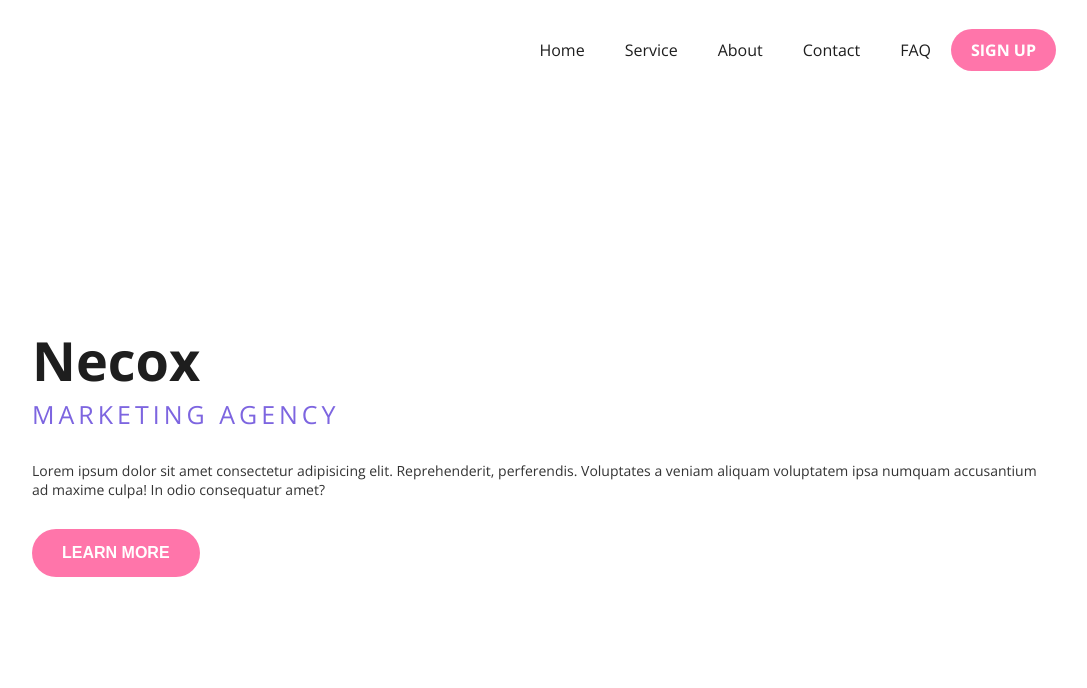
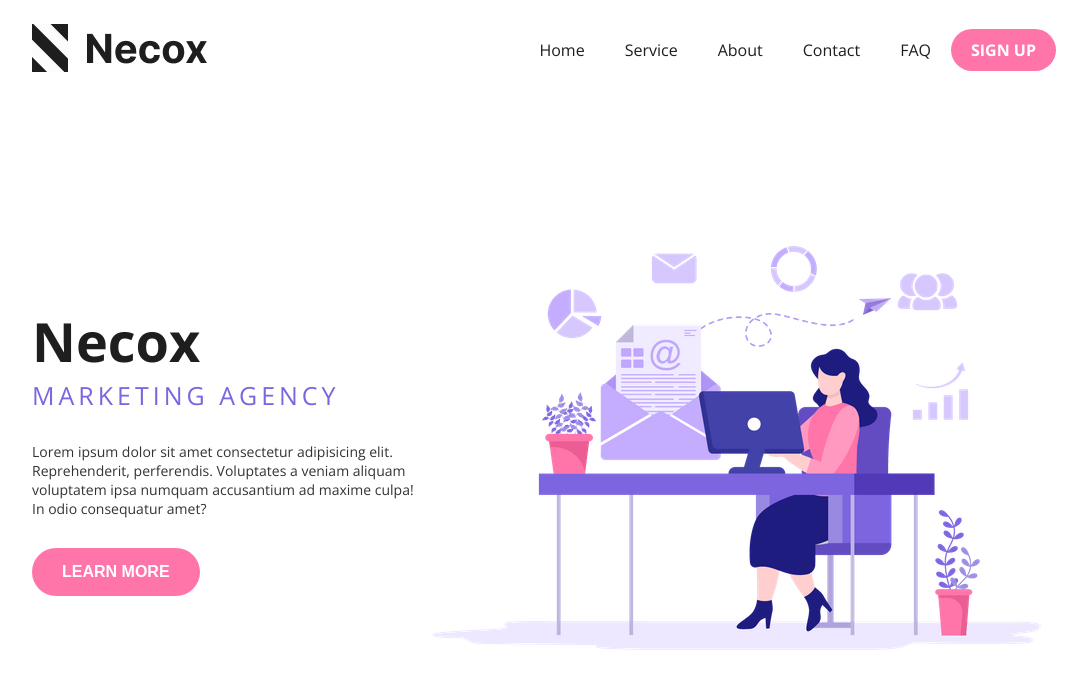
Before and after one commit to YajvendraSaini/Necox, a plain HTML site: page index.html in a window 1280 px wide. Shown: the whole page, without its empty margins (96-1183 px from the left). Drawn offline with nearby package versions, Linux system fonts and the light colour scheme; the site is published under a folder, as on GitHub Pages, so addresses that start at the root find nothing.

Commit message:
Update index.html

```diff
--- a/index.html
+++ b/index.html
@@ -20,7 +20,7 @@
   <body>
     <header>
       <div class="logo">
-        <img src="/logo.png" alt="" />
+        <img src="logo.png" alt="" />
       </div>
       <nav>
         <ul>
@@ -45,7 +45,7 @@
         <button class="cta">Learn More</button>
       </div>
       <div class="content-right">
-        <img src="/image.png" alt="" class="hero-img" />
+        <img src="image.png" alt="" class="hero-img" />
       </div>
     </main>
   </body>
```
